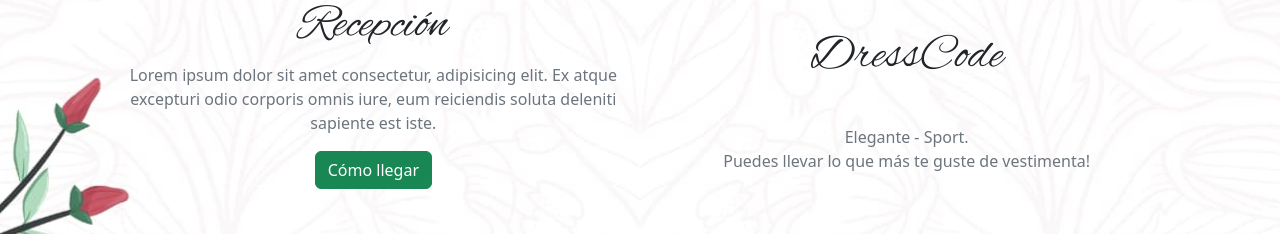
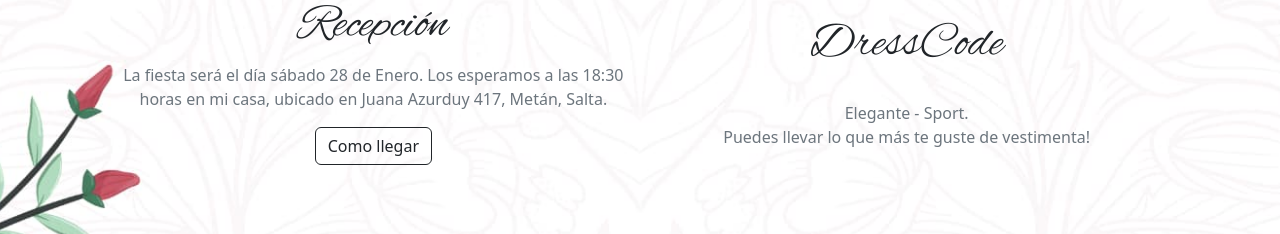
Before and after one commit to ezequielmonachesi/baby-shower-gisela, a plain HTML site: page index.html in a window 1280 px wide. Shown: the part 1172-1406 px from the top of the page. Drawn offline with nearby package versions, Linux system fonts and the light colour scheme.

Commit message:
se modifica boton e información de la recepción

```diff
--- a/index.html
+++ b/index.html
@@ -57,12 +57,17 @@
             </div>
             <h2>Recepción</h2>
             <p class="text-secondary">
-              Lorem ipsum dolor sit amet consectetur, adipisicing elit. Ex atque
-              excepturi odio corporis omnis iure, eum reiciendis soluta deleniti
-              sapiente est iste.
+              La fiesta será el día sábado 28 de Enero. Los esperamos a las
+              18:30 horas en mi casa, ubicado en Juana Azurduy 417, Metán,
+              Salta.
             </p>
             <div>
-              <button class="btn btn-success">Cómo llegar</button>
+              <a
+                class="btn btn-outline-dark"
+                href="https://maps.app.goo.gl/CzJkwoprKc3yShYP9"
+                role="button"
+                >Como llegar</a
+              >
             </div>
           </article>
         </aside>
```
